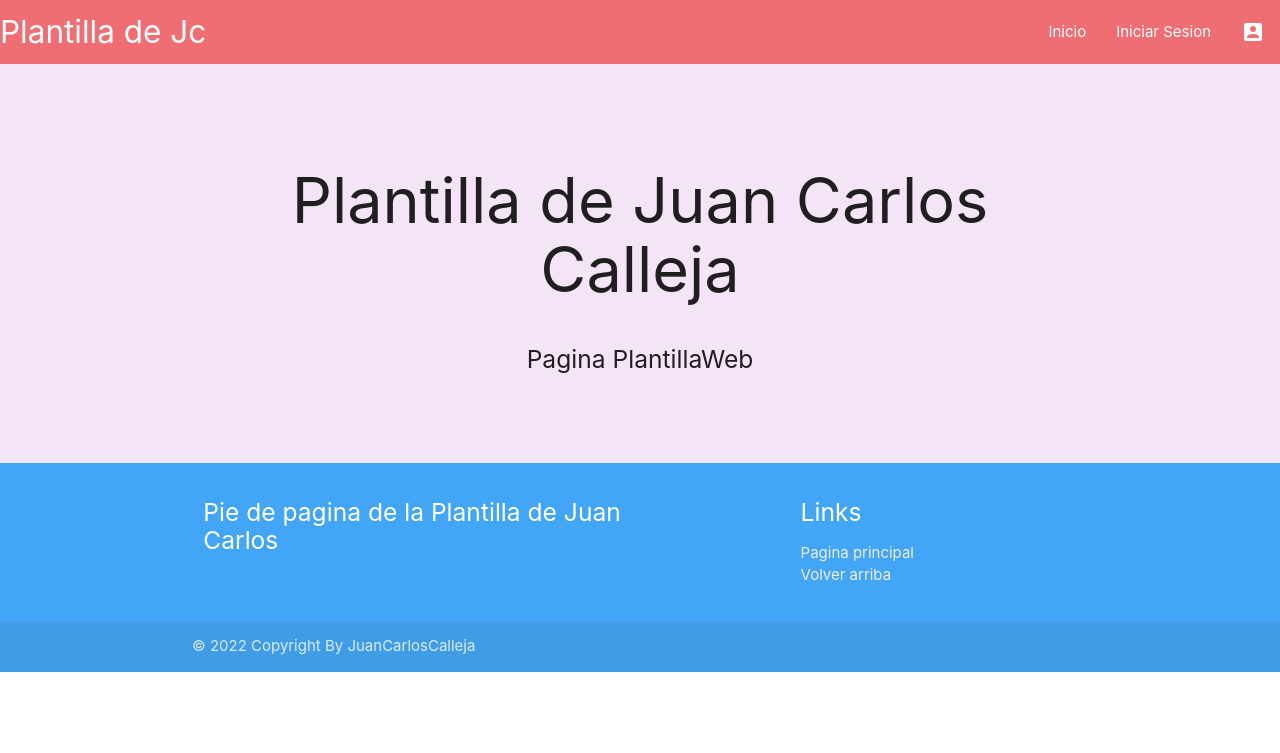
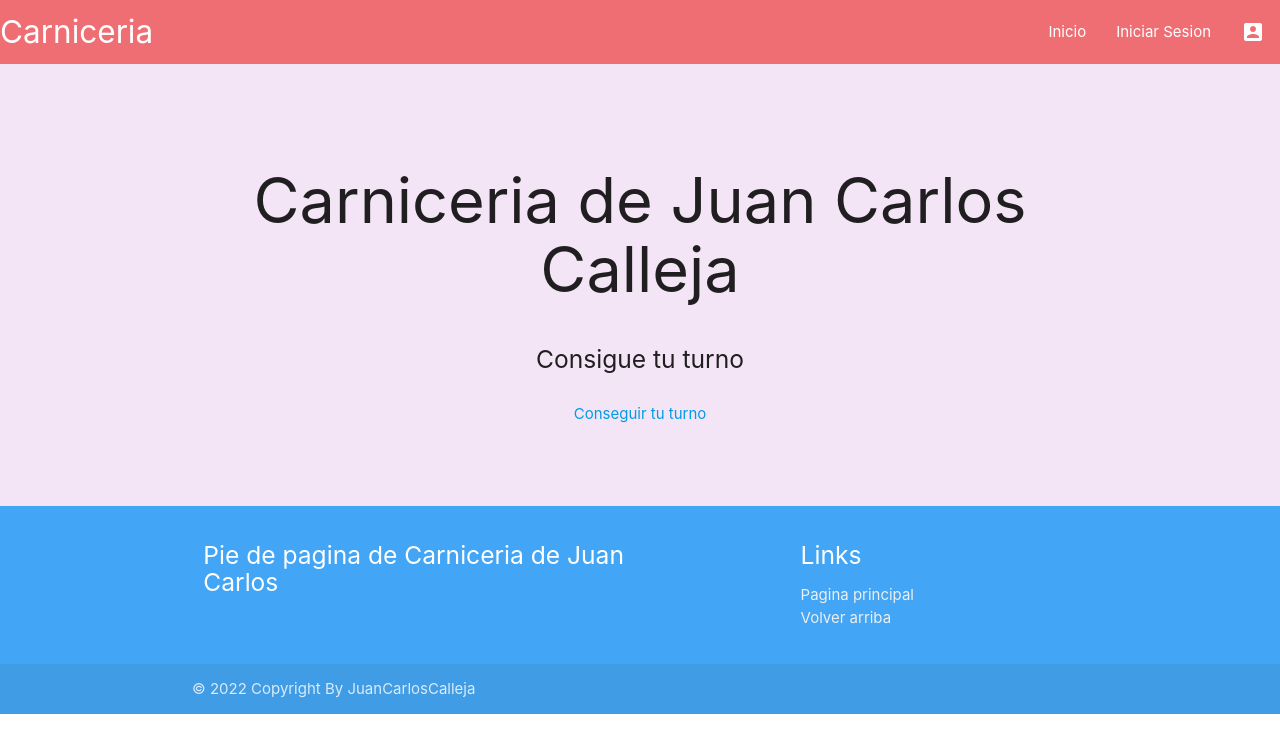
Before and after one commit to juancaresp/TurnosCarniceria, a Node server app: page / in a window 1280 px wide. Shown: the top 753 px of the page. Run offline with Node 20, Linux system fonts and the light colour scheme; some libraries are stand-ins or nearby versions.

Commit message:
Carniceria
Actualizacion para carniceria

```diff
--- a/app.js
+++ b/app.js
@@ -6,12 +6,12 @@ var session = require('express-session');
 var logger = require('morgan');
 
 /*
-*Proyecto de Juan Carlos Calleja
+*   Proyecto de Juan Carlos Calleja
 *
-*3=Admin
-*2=usuario normal
-*1=None
-*
+*   Ejecutar desde /Carniceria y la app.js
+*   Usuarios:   Pass:
+* - carnicero   carnicero
+* - admin       admin
 */
 
 //Base de datos
@@ -19,6 +19,7 @@ var db = require("./routes/baseDatos").db;
 
 // Se cargan las rutas
 var panelRouter = require('./routes/panel');
+var turnoRouter = require('./routes/turno');
 var loginRouter = require('./routes/login');
 var inicioRouter = require('./routes/inicio');
 var logoutRouter = require('./routes/logout');
@@ -27,9 +28,11 @@ var usuRouter = require('./routes/usuarios');
 
 const { application } = require('express');
 const { request } = require('http');
-const perm = require("./permissions")
+const perm = require("./permissions");
+//const { watch } = require('fs/promises');
 
 var app = express();
+var expressWs = require('express-ws')(app);
 
 // view engine setup
 app.set('views', path.join(__dirname, 'views'));
@@ -40,6 +43,7 @@ app.use(express.json());
 app.use(express.urlencoded({ extended: false }));
 app.use(cookieParser());
 app.use(express.static(path.join(__dirname, 'public')));
+
 app.use(
     session({
         secret: "Contraseña",
@@ -49,25 +53,34 @@ app.use(
     })
 )
 
+
+
 // Listado de las páginas que se pueden ver sin autentificación
 const public_pages = [
     "/",
     "/login",
-    "/instalador"
+    "/instalador",
+    "/turno",
+    "/turno/.websocket"
 ];
 
 // Listado de páginas que requieren algún tipo de autorización especial
 const private_pages = {
     "/logout":[perm.USER,perm.ADMIN],
     "/panel":[perm.USER,perm.ADMIN],
+    "/panel/.websocket":[perm.USER,perm.ADMIN],
     "/usuarios":[perm.ADMIN]
 };
 
 // Control de sesión iniciada
+
 app.use((req, res, next) => {
     // Se verifica que el usuario haya iniciado sesión
+
     //Cortamos las peticiones get
     let url=req.url.split("?")[0];
+
+    console.log("control Sesion " + url)
 
     if(req.session.usuario) {
         if(url==="/login"){
@@ -91,14 +104,57 @@ app.use((req, res, next) => {
     }
 })
 
+
+
 // Se asignan las rutas a sus funciones middleware
 
 app.use('/panel', panelRouter);
+app.use('/turno', turnoRouter);
 app.use('/login', loginRouter);
 app.use('/', inicioRouter);
 app.use('/logout', logoutRouter);
 app.use('/instalador', instaladorRouter)
 app.use('/usuarios',usuRouter)
+
+//WebSockets
+let sockets=[]
+let turno=1
+let turnoActual=0
+
+app.ws('/turno', function (ws, req) {
+    console.log("llega a el socket")
+
+    sockets.push(ws)
+
+    ws.on('message', function (msg) {
+        if(msg=="Abrir"){
+            enviado=turnoActual
+            ws.send(enviado)
+        }else{
+            enviado=++turnoActual
+
+            for(let n = 0; n < sockets.length; n++) {
+                sockets[n].send(enviado)
+            }
+        }
+
+
+    });
+
+    ws.on('close', () => {
+        console.log('Socket cerrado')
+        for(let n = 0; n < sockets.length; n++) {
+            if(sockets[n] == ws) {
+                console.log('Borrando el socket de la lista')
+                sockets.splice(n, 1)
+            }
+        }
+    })
+
+
+});
+
+
 
 // catch 404 and forward to error handler
 app.use(function(req, res, next) {
@@ -116,4 +172,11 @@ app.use(function(err, req, res, next) {
   res.render('error');
 });
 
-module.exports = app;
+
+app.listen(8080)
+
+//El archivo www no va para el ws
+//module.exports = app;
+exports.turno=turno;
+exports.turnoActual=turnoActual;
+exports.sockets=sockets;
--- a/package.json
+++ b/package.json
@@ -11,6 +11,7 @@
     "ejs": "^3.1.8",
     "express": "^4.18.2",
     "express-session": "^1.17.3",
+    "express-ws": "^5.0.2",
     "http-errors": "~1.6.3",
     "morgan": "~1.9.1",
     "pbkdf2-password": "^1.2.1",
--- a/views/blog.ejs
+++ b/views/blog.ejs
@@ -1,12 +1,15 @@
-<%- include('cabecera', {titulo: 'Plantilla - Juan Carlos Calleja'}) -%>
+<%- include('cabecera', {titulo: 'Carniceria - Juan Carlos Calleja'}) -%>
 <div class="section">
   <div class="container">
     <br><br>
-    <h1 class="header center-align">Plantilla de Juan Carlos Calleja</h1>
+    <h1 class="header center-align">Carniceria de Juan Carlos Calleja</h1>
     <div class="row center-align">
       <h5 class="header col s12">
-        Pagina PlantillaWeb
+        Consigue tu turno
       </h5>
+    </div>
+    <div class="row center-align">
+      <a href="/turno">Conseguir tu turno</a>
     </div>
   </div>
 </div>
--- a/views/cabecera.ejs
+++ b/views/cabecera.ejs
@@ -13,7 +13,7 @@
 <!-- Se inserta la cabecera de navegación -->
 <nav>
   <div class="nav-wrapper">
-    <a href="/" class="brand-logo">Plantilla de Jc</a>
+    <a href="/" class="brand-logo">Carniceria</a>
     <ul id="nav-mobile" class="right hide-on-med-and-down">
       <li style="display: <%= iniciada%>">Sesion iniciada como <%= nombre%></li>
       <li><a href="/">Inicio</a></li>
--- a/views/pie.ejs
+++ b/views/pie.ejs
@@ -3,7 +3,7 @@
   <div class="container">
     <div class="row">
       <div class="col l6 s12">
-        <h5 class="white-text">Pie de pagina de la Plantilla de Juan Carlos</h5>
+        <h5 class="white-text">Pie de pagina de Carniceria de Juan Carlos</h5>
       </div>
       <div class="col l4 offset-l2 s12">
         <h5 class="white-text">Links</h5>
```
Also changed, not shown: routes/turno.js (added, +18 -0 lines), views/panel.ejs (+33 -6 lines), views/turno.ejs (added, +35 -0 lines), baseBlog.db (added), 2 other files.
